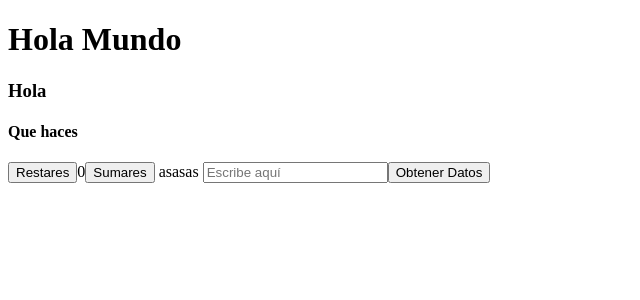
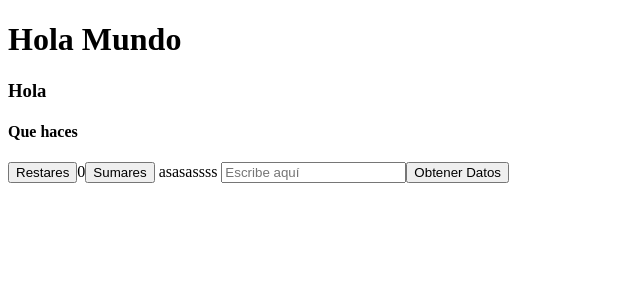
Before and after one commit to aprendiendo187/holamundo, an Angular app: page / in a window 1280 px wide. Shown: the top 300 px of the page, without its empty margins (0-640 px from the left). Built offline with nearby package versions, Linux system fonts and the light colour scheme.

Commit message:
Ajuste de cypress

```diff
--- a/src/app/app.component.html
+++ b/src/app/app.component.html
@@ -9,7 +9,7 @@
 <button type="button" (click)="sumar()">Sumares</button>
 
 
-asasas
+asasassss
 
 <input
   type="text"
```
Also changed, not shown: 1 other file (tests, documents, lock files or other folders).
